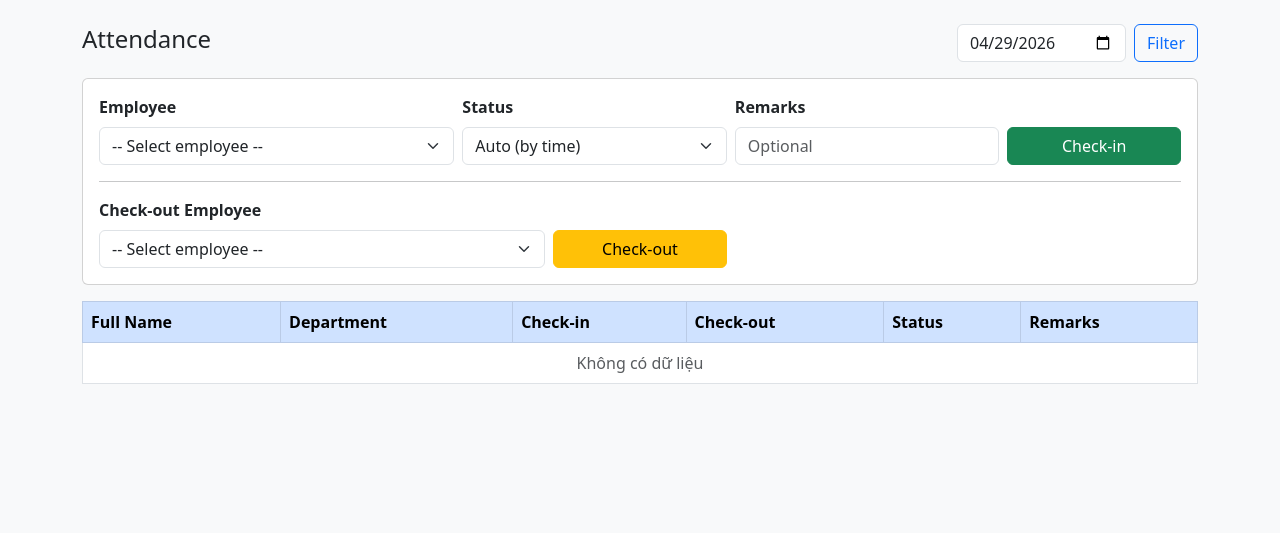
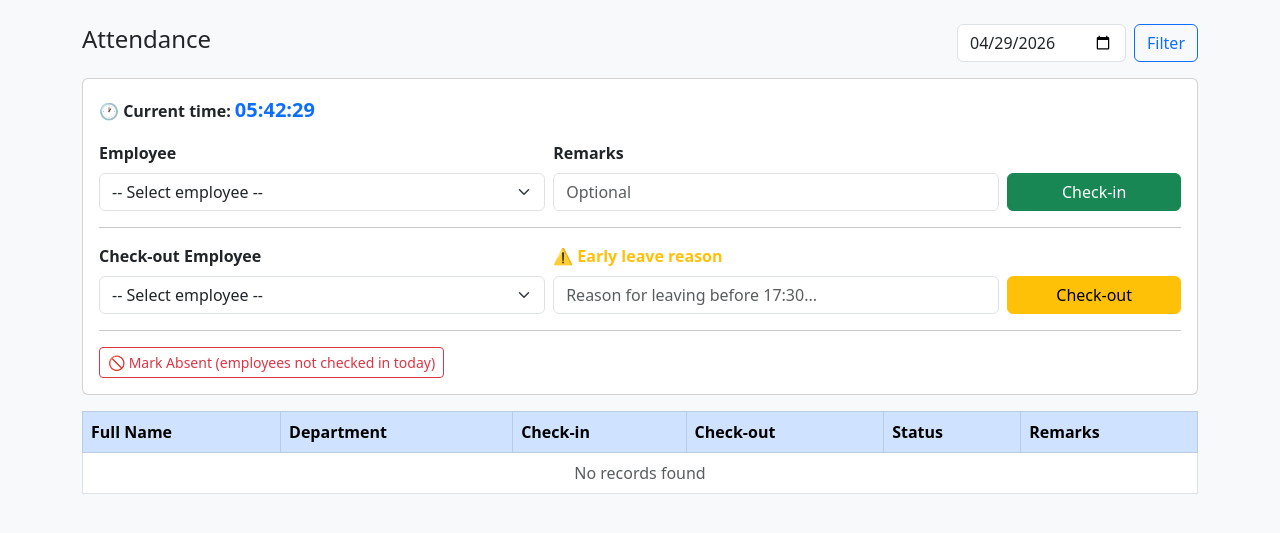
Before and after one commit to LogPi20119/Employee-Attendance-System, a Flask app: page /attendance/ in a window 1280 px wide. Shown: the part 56-589 px from the top of the page. Run offline with Flask 3, Linux system fonts and the light colour scheme; the visitor is signed in with stand-in values (Sample User, id 1); tables that the repository leaves empty hold one stand-in row (values such as "Sample post").

Commit message:
Improve UI

```diff
--- a/employee_management/app.py
+++ b/employee_management/app.py
@@ -52,20 +52,30 @@ def dashboard():
     cur = db.cursor(dictionary=True)
     cur.execute("SELECT COUNT(*) AS total FROM EMPLOYEE WHERE is_active=1")
     total_emp = cur.fetchone()['total']
+
     cur.execute("""
-        SELECT COUNT(*) AS total FROM ATTENDANCE
-        WHERE attendance_date=CURDATE() AND status='Present'
+        SELECT
+            COUNT(*) AS total,
+            SUM(CASE WHEN status='Present' THEN 1 ELSE 0 END) AS on_time,
+            SUM(CASE WHEN status='Late'    THEN 1 ELSE 0 END) AS late
+        FROM ATTENDANCE
+        WHERE attendance_date = CURDATE()
+            AND status IN ('Present', 'Late')
     """)
-    present_today = cur.fetchone()['total']
+    row = cur.fetchone()
+    present_today = row['total']
+    on_time_today = row['on_time']
+    late_today     = row['late']
+
     cur.execute("SELECT COUNT(*) AS total FROM LEAVE_REQUEST WHERE status='Pending'")
     pending_leave = cur.fetchone()['total']
     cur.close(); db.close()
     return render_template('dashboard.html',
         total_emp=total_emp,
         present_today=present_today,
+        on_time_today=on_time_today,
+        late_today=late_today,
         pending_leave=pending_leave)
 
 if __name__ == '__main__':
-    import os
-    port = int(os.environ.get('PORT', 5000))
-    app.run(host='0.0.0.0', debug=False, port=port)
+    app.run(host='0.0.0.0', debug=True, port=5000)
--- a/employee_management/routes/attendance.py
+++ b/employee_management/routes/attendance.py
@@ -1,9 +1,16 @@
 from flask import Blueprint, render_template, request, redirect, url_for, flash
 from config import get_db
-from datetime import date
+from datetime import date, datetime
 from flask_login import login_required
 
 attendance_bp = Blueprint('attendance', __name__)
+
+def is_weekend(d=None):
+    """Trả về True nếu là thứ 7 (5) hoặc chủ nhật (6)."""
+    if d is None:
+        d = date.today()
+    return d.weekday() >= 5
+
 
 @attendance_bp.route('/')
 @login_required
@@ -11,6 +18,7 @@ def list_attendance():
     db  = get_db()
     cur = db.cursor(dictionary=True)
     selected_date = request.args.get('date', date.today().isoformat())
+
     cur.execute("""
         SELECT e.first_name, e.last_name, d.dept_name,
                a.check_in_time, a.check_out_time, a.status, a.remarks
@@ -22,7 +30,6 @@ def list_attendance():
     """, (selected_date,))
     records = cur.fetchall()
 
-    # Lấy danh sách nhân viên cho dropdown check-in
     cur.execute("""
         SELECT employee_id, first_name, last_name
         FROM EMPLOYEE WHERE is_active = 1
@@ -30,56 +37,85 @@ def list_attendance():
     """)
     employees = cur.fetchall()
 
+    # Lấy danh sách employee_id đã check-in hôm nay
+    cur.execute("""
+        SELECT employee_id FROM ATTENDANCE
+        WHERE attendance_date = CURDATE()
+    """)
+    checked_in_today = {row['employee_id'] for row in cur.fetchall()}
+
     cur.close(); db.close()
+
+    today = date.today()
+    weekend = is_weekend(today)
+
     return render_template('attendance/list.html',
-                           records=records, selected_date=selected_date, employees=employees)
+                           records=records,
+                           selected_date=selected_date,
+                           employees=employees,
+                           checked_in_today=checked_in_today,
+                           is_weekend=weekend)
+
 
 @attendance_bp.route('/checkin', methods=['POST'])
 @login_required
 def checkin():
+    # Không cho check-in vào cuối tuần
+    if is_weekend():
+        flash('No attendance required on weekends.', 'warning')
+        return redirect(url_for('attendance.list_attendance'))
+
     db  = get_db()
-    cur = db.cursor()
-
+    cur = db.cursor(dictionary=True)
     emp_id  = request.form['employee_id']
     remarks = request.form.get('remarks', '')
-    status  = request.form.get('status', 'auto')
 
-    # Nếu chọn Auto thì tự tính dựa vào giờ hiện tại
-    if status == 'auto':
-        status = "CASE WHEN CURTIME() > '08:30:00' THEN 'Late' ELSE 'Present' END"
-        cur.execute(f"""
-            INSERT INTO ATTENDANCE
-              (employee_id, attendance_date, check_in_time, status, remarks)
-            VALUES (%s, CURDATE(), CURTIME(), {status}, %s)
-        """, (emp_id, remarks))
-    else:
-        cur.execute("""
-            INSERT INTO ATTENDANCE
-              (employee_id, attendance_date, check_in_time, status, remarks)
-            VALUES (%s, CURDATE(), CURTIME(), %s, %s)
-        """, (emp_id, status, remarks))
+    # Kiểm tra đã check-in hôm nay chưa
+    cur.execute("""
+        SELECT attendance_id FROM ATTENDANCE
+        WHERE employee_id = %s AND attendance_date = CURDATE()
+    """, (emp_id,))
+    if cur.fetchone():
+        flash('This employee has already checked in today.', 'warning')
+        cur.close(); db.close()
+        return redirect(url_for('attendance.list_attendance'))
 
+    cur2 = db.cursor()
+    cur2.execute("""
+        INSERT INTO ATTENDANCE
+          (employee_id, attendance_date, check_in_time, status, remarks)
+        VALUES (%s, CURDATE(), CURTIME(),
+                CASE WHEN CURTIME() > '08:30:00' THEN 'Late' ELSE 'Present' END,
+                %s)
+    """, (emp_id, remarks))
     db.commit()
-    cur.close(); db.close()
-    flash(f'Check-in successful!', 'success')
+    cur2.close(); cur.close(); db.close()
+    flash('Check-in successful!', 'success')
     return redirect(url_for('attendance.list_attendance'))
+
 
 @attendance_bp.route('/checkout', methods=['POST'])
 @login_required
 def checkout():
     db  = get_db()
     cur = db.cursor()
+    emp_id  = request.form['employee_id']
+    remarks = request.form.get('remarks', '')
 
-    emp_id = request.form['employee_id']
-
-    # Cập nhật check_out_time cho bản ghi hôm nay
     cur.execute("""
         UPDATE ATTENDANCE
-        SET check_out_time = CURTIME()
+        SET check_out_time = CURTIME(),
+            remarks = CASE
+                WHEN %s != '' THEN
+                    CONCAT(COALESCE(remarks, ''),
+                           IF(remarks IS NOT NULL AND remarks != '', ' | ', ''),
+                           %s)
+                ELSE remarks
+            END
         WHERE employee_id = %s
           AND attendance_date = CURDATE()
           AND check_out_time IS NULL
-    """, (emp_id,))
+    """, (remarks, remarks, emp_id))
 
     if cur.rowcount == 0:
         flash('No active check-in found for this employee today.', 'warning')
@@ -89,3 +125,42 @@ def checkout():
 
     cur.close(); db.close()
     return redirect(url_for('attendance.list_attendance'))
+
+
+@attendance_bp.route('/mark-absent', methods=['POST'])
+@login_required
+def mark_absent():
+    """
+    Gọi thủ công hoặc từ scheduler: đánh Absent cho nhân viên
+    chưa check-in hôm nay, chỉ chạy vào ngày thường sau 17:30.
+    """
+    today = date.today()
+    if is_weekend(today):
+        flash('No attendance required on weekends.', 'warning')
+        return redirect(url_for('attendance.list_attendance'))
+
+    now = datetime.now().time()
+    if now < datetime.strptime('17:30', '%H:%M').time():
+        flash('Can only mark absent after 17:30.', 'warning')
+        return redirect(url_for('attendance.list_attendance'))
+
+    db  = get_db()
+    cur = db.cursor()
+
+    # Insert Absent cho mọi nhân viên active chưa có record hôm nay
+    cur.execute("""
+        INSERT INTO ATTENDANCE (employee_id, attendance_date, status, remarks)
+        SELECT e.employee_id, CURDATE(), 'Absent', 'Auto-marked absent after 17:30'
+        FROM EMPLOYEE e
+        WHERE e.is_active = 1
+          AND e.employee_id NOT IN (
+              SELECT employee_id FROM ATTENDANCE
+              WHERE attendance_date = CURDATE()
+          )
+    """)
+    count = cur.rowcount
+    db.commit()
+    cur.close(); db.close()
+
+    flash(f'Marked {count} employee(s) as Absent.', 'info')
+    return redirect(url_for('attendance.list_attendance'))
--- a/employee_management/routes/employees.py
+++ b/employee_management/routes/employees.py
@@ -14,6 +14,7 @@ def list_employees():
                e.email, e.position, e.is_active, d.dept_name
         FROM EMPLOYEE e
         LEFT JOIN DEPARTMENT d ON e.dept_id = d.dept_id
+        WHERE e.is_active = 1
         ORDER BY e.employee_id ASC
     """)
     employees = cur.fetchall()
--- a/employee_management/templates/attendance/list.html
+++ b/employee_management/templates/attendance/list.html
@@ -3,65 +3,92 @@
 <div class="d-flex justify-content-between align-items-center mb-3">
   <h4>Attendance</h4>
   <form class="d-flex gap-2" method="GET">
-    <input type="date" name="date" class="form-control"
-           value="{{ selected_date }}">
+    <input type="date" name="date" class="form-control" value="{{ selected_date }}">
     <button class="btn btn-outline-primary">Filter</button>
   </form>
 </div>
 
-<!-- Form check-in nhanh -->
 <div class="card mb-3 p-3">
-  <form method="POST" action="/attendance/checkin" class="row g-2 align-items-end">
-    <div class="col-md-4">
+  {% if is_weekend %}
+  <div class="alert alert-secondary text-center fw-semibold mb-3">
+    🏖️ Today is a weekend — no attendance required.
+  </div>
+  {% else %}
+
+  <!-- Real-time clock -->
+  <div class="d-flex align-items-center gap-3 mb-3">
+    <span class="fw-semibold">🕐 Current time: <span id="realtime-clock" class="text-primary fs-5"></span></span>
+    <span id="late-warning" class="badge bg-danger d-none fs-6">⚠️ Past 08:30 — You are late!</span>
+  </div>
+
+  <!-- Check-in form -->
+  <form method="POST" action="/attendance/checkin" class="row g-2 align-items-end" id="checkin-form">
+    <div class="col-md-5">
       <label class="form-label fw-semibold">Employee</label>
       <select name="employee_id" class="form-select" required>
         <option value="">-- Select employee --</option>
         {% for e in employees %}
-          <option value="{{ e.employee_id }}">
+          <option value="{{ e.employee_id }}"
+            {% if e.employee_id in checked_in_today %}disabled{% endif %}>
             {{ e.first_name }} {{ e.last_name }}
+            {% if e.employee_id in checked_in_today %}(checked in){% endif %}
           </option>
         {% endfor %}
       </select>
     </div>
-    <div class="col-md-3">
-      <label class="form-label fw-semibold">Status</label>
-      <select name="status" class="form-select">
-        <option value="auto">Auto (by time)</option>
-        <option value="Present">Present</option>
-        <option value="Late">Late</option>
-        <option value="Absent">Absent</option>
-      </select>
+
+    <!-- Remarks/Late reason — label & placeholder change based on time -->
+    <div class="col-md-5">
+      <label class="form-label fw-semibold" id="remarks-label">Remarks</label>
+      <input type="text" name="remarks" id="remarks-input"
+             class="form-control" placeholder="Optional">
     </div>
-    <div class="col-md-3">
-      <label class="form-label fw-semibold">Remarks</label>
-      <input type="text" name="remarks" class="form-control" placeholder="Optional">
-    </div>
+
     <div class="col-md-2">
       <button type="submit" class="btn btn-success w-100">Check-in</button>
     </div>
   </form>
-  <!-- Thêm divider -->
+
   <hr class="my-3">
 
-  <!-- Form check-out -->
-  <form method="POST" action="/attendance/checkout" class="row g-2 align-items-end">
+  <!-- Check-out form -->
+  <form method="POST" action="/attendance/checkout" class="row g-2 align-items-end" id="checkout-form">
     <div class="col-md-5">
       <label class="form-label fw-semibold">Check-out Employee</label>
       <select name="employee_id" class="form-select" required>
         <option value="">-- Select employee --</option>
         {% for e in employees %}
-          <option value="{{ e.employee_id }}">
-            {{ e.first_name }} {{ e.last_name }}
-          </option>
+          <option value="{{ e.employee_id }}">{{ e.first_name }} {{ e.last_name }}</option>
         {% endfor %}
       </select>
     </div>
+
+    <!-- Early leave reason — hidden until before 17:30 -->
+    <div class="col-md-5 d-none" id="early-reason-row">
+      <label class="form-label fw-semibold text-warning">⚠️ Early leave reason</label>
+      <input type="text" name="early_reason" id="early-reason-input"
+             class="form-control" placeholder="Reason for leaving before 17:30...">
+    </div>
+
     <div class="col-md-2">
       <button type="submit" class="btn btn-warning w-100">Check-out</button>
     </div>
   </form>
+  {% endif %}{# end if not weekend #}
+
+  <!-- Mark Absent button — only show after 17:30 on weekdays -->
+  {% if not is_weekend %}
+  <hr class="my-3">
+  <form method="POST" action="/attendance/mark-absent"
+      onsubmit="return confirm('Mark all employees who have not checked in today as Absent?')">
+    <button type="submit" class="btn btn-outline-danger btn-sm">
+        🚫 Mark Absent (employees not checked in today)
+    </button>
+  </form>
+  {% endif %}
 </div>
 
+<!-- Attendance table -->
 <table class="table table-hover table-bordered bg-white">
   <thead class="table-primary">
     <tr>
@@ -89,8 +116,70 @@
     </tr>
     {% endfor %}
     {% if not records %}
-    <tr><td colspan="6" class="text-center text-muted">Không có dữ liệu</td></tr>
+    <tr><td colspan="6" class="text-center text-muted">No records found</td></tr>
     {% endif %}
   </tbody>
 </table>
+
+<script>
+  const LATE_H = 8, LATE_M = 30;
+  const EARLY_H = 17, EARLY_M = 30;
+
+  function pad(n) { return String(n).padStart(2, '0'); }
+
+  function updateUI() {
+    const now = new Date();
+    document.getElementById('realtime-clock').textContent =
+      `${pad(now.getHours())}:${pad(now.getMinutes())}:${pad(now.getSeconds())}`;
+
+    const isLate = now.getHours() > LATE_H ||
+                   (now.getHours() === LATE_H && now.getMinutes() >= LATE_M);
+
+    const isEarly = now.getHours() < EARLY_H ||
+                    (now.getHours() === EARLY_H && now.getMinutes() < EARLY_M);
+
+    // Check-in: toggle warning badge + change label/placeholder
+    document.getElementById('late-warning').classList.toggle('d-none', !isLate);
+
+    const remarksLabel = document.getElementById('remarks-label');
+    const remarksInput = document.getElementById('remarks-input');
+    if (isLate) {
+      remarksLabel.innerHTML = '<span class="text-danger">Late Reason</span>';
+      remarksInput.placeholder = 'Required: reason for being late...';
+      remarksInput.required = true;
+    } else {
+      remarksLabel.textContent = 'Remarks';
+      remarksInput.placeholder = 'Optional';
+      remarksInput.required = false;
+    }
+
+    // Check-out: show early leave reason field if before 17:30
+    const earlyRow = document.getElementById('early-reason-row');
+    const earlyInput = document.getElementById('early-reason-input');
+    earlyRow.classList.toggle('d-none', !isEarly);
+    earlyInput.required = isEarly;
+  }
+
+  updateUI();
+  setInterval(updateUI, 1000);
+
+  // Before check-out submit: append early reason into a hidden remarks field
+  document.getElementById('checkout-form').addEventListener('submit', function(e) {
+    const earlyRow = document.getElementById('early-reason-row');
+    if (!earlyRow.classList.contains('d-none')) {
+      const reason = document.getElementById('early-reason-input').value.trim();
+      if (!reason) {
+        e.preventDefault();
+        document.getElementById('early-reason-input').focus();
+        return;
+      }
+      // Inject as hidden field so backend receives it
+      const hidden = document.createElement('input');
+      hidden.type = 'hidden';
+      hidden.name = 'remarks';
+      hidden.value = 'Early leave: ' + reason;
+      this.appendChild(hidden);
+    }
+  });
+</script>
 {% endblock %}
```
Also changed, not shown: employee_management/templates/dashboard.html (+37 -12 lines), 1 other file.
